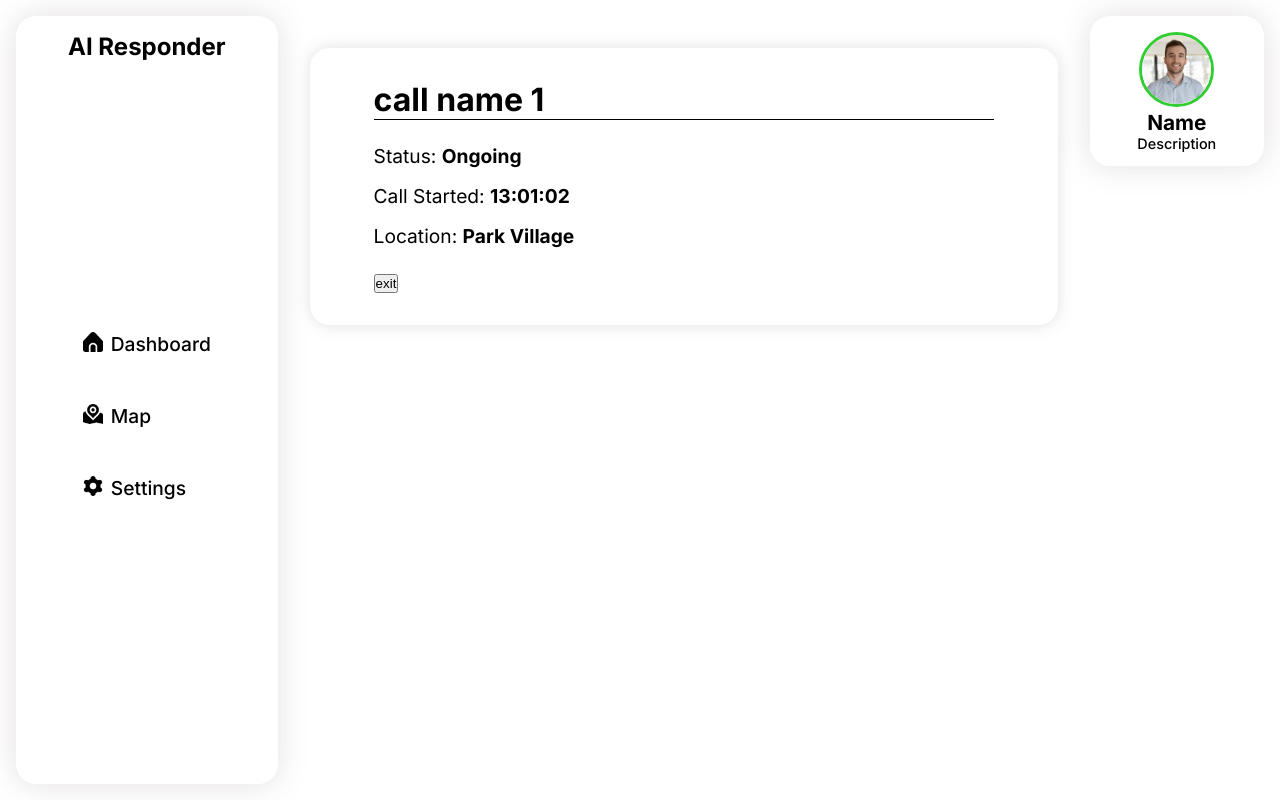
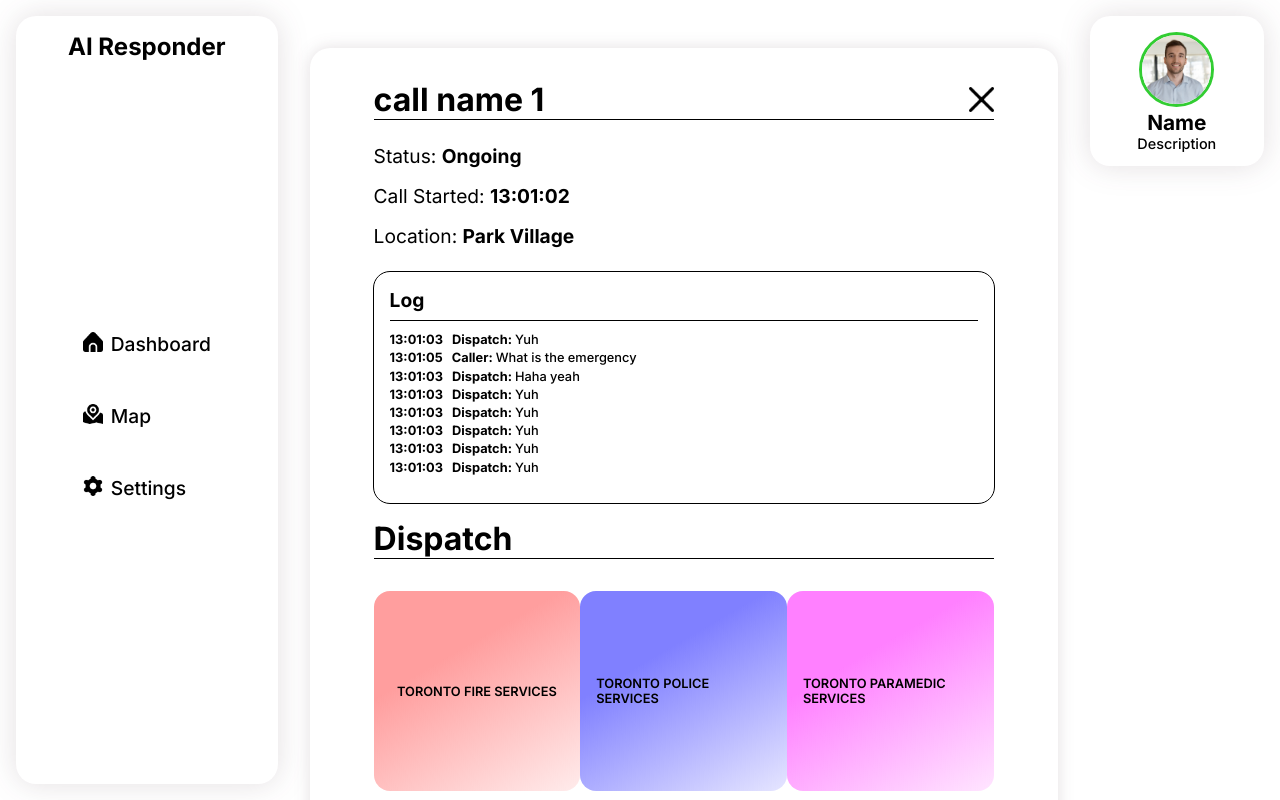
Before and after one commit to lucasliao0403/ai-responder, a Next.js app: page / in a window 1280 px wide. Both pictures are taken after a click on the element 392 px from the left and 132 px from the top of the page. Built offline with nearby package versions, Linux system fonts and the light colour scheme.

Commit message:
added log and dispatch to expanded card

```diff
--- /dev/null
+++ b/pages/constants.js
@@ -0,0 +1,65 @@
+export const calls = [ // TEMPORARY: ADD IN CALLS LATER
+    {
+        name: "call name 1", // what to do with call name? is this necessary?
+        status: "Ongoing",
+        time: "13:01:02",
+        location: "Park Village",
+        id: "test",
+        log: [
+        {
+            time: "13:01:03",
+            speaker: "Dispatch",
+            text: "Yuh"
+        },
+        {
+            time: "13:01:05",
+            speaker: "Caller",
+            text: "What is the emergency"
+        },
+
+        {
+            time: "13:01:03",
+            speaker: "Dispatch",
+            text: "Haha yeah"
+        },
+        { time: "13:01:03", speaker: "Dispatch", text: "Yuh"},
+        { time: "13:01:03", speaker: "Dispatch", text: "Yuh"},
+        { time: "13:01:03", speaker: "Dispatch", text: "Yuh"},
+        { time: "13:01:03", speaker: "Dispatch", text: "Yuh"},
+        { time: "13:01:03", speaker: "Dispatch", text: "Yuh"},
+        { time: "13:01:03", speaker: "Dispatch", text: "Yuh"},
+        { time: "13:01:03", speaker: "Dispatch", text: "Yuh"},
+        { time: "13:01:03", speaker: "Dispatch", text: "Yuh"},
+        { time: "13:01:03", speaker: "Dispatch", text: "Yuh"},
+        { time: "13:01:03", speaker: "Dispatch", text: "Yuh"},
+        { time: "13:01:03", speaker: "Dispatch", text: "Yuh"},
+        { time: "13:01:03", speaker: "Dispatch", text: "Yuh"},
+        { time: "13:01:03", speaker: "Dispatch", text: "Yuh"},
+        ],
+    },
+    {
+        name: "call name 2",
+        status: "Completed",
+        time: "15:02:35",
+        location: "Ya Muthas House",
+        id: "9b1deb4d-3b7d-4bad-9bdd-2b0d7b3dcb6d",
+        log: [
+            {
+                time: "13:01:03",
+                speaker: "Dispatch",
+                text: "beep beep"
+            },
+            {
+                time: "13:01:05",
+                speaker: "Caller",
+                text: "What is the emergency?"
+            },
+
+            {
+                time: "13:01:03",
+                speaker: "Dispatch",
+                text: "Haha yeah beep beep"
+            },
+            ],
+    },
+]
--- a/pages/index.js
+++ b/pages/index.js
@@ -4,26 +4,13 @@
 import styles from '@/styles/Home.module.css'
 import { useState } from 'react'
 import { motion } from "framer-motion"
+import {calls} from './constants.js'
 
 
 const inter = Inter({ subsets: ['latin'] })
 
-let calls = [ // TEMPORARY: ADD IN CALLS LATER
-    {
-        name: "call name 1", // what to do with call name? is this necessary?
-        status: "Ongoing",
-        time: "13:01:02",
-        location: "Park Village",
-        id: "test"
-    },
-    {
-        name: "call name 2",
-        status: "Completed",
-        time: "15:02:35",
-        location: "Ya Muthas House",
-        id: "9b1deb4d-3b7d-4bad-9bdd-2b0d7b3dcb6d"
-    },
-]
+
+
 
 export default function Home() {
 
@@ -57,12 +44,22 @@
                         setCardActive(call.id)
                     }
                 }}>
+                    { cardActive==call.id ?
 
-                    { cardActive==call.id ?
+
 
                     <div> {/* fullscreen */}
                         <div className={styles.header}>
+                            <div className={styles.titlewrapper}>
                             <h1 className={styles.titleactive}> {call.name} </h1>
+                            <motion.img
+
+                                className={styles.exit}
+                                onClick={() => setCardActive("")}
+                                src={"/cross.png"}
+                                whileHover={{ scale: 1.1, rotate: -90 }}
+                                whileTap={{ scale: 0 }}/>
+                            </div>
                             <div className={styles.line}/>
                         </div>
                         <div className={styles.bodyactive}>
@@ -70,8 +67,27 @@
                             <p> Call Started: <span>{call.time}</span></p>
                             <p> Location: <span>{call.location}</span></p>
                         </div>
-                        <button onClick={() => setCardActive("")}> exit </button>
+                        <div className={styles.log}>
+                            <h2> Log </h2>
+                            <div className={styles.line}/>
+                            <div className={styles.logbody}>
+                                {call.log.map( (log) => (
+                                    <p> {log.time} &nbsp; {log.speaker}: <span>{log.text}</span> </p>
+                                ))}
+                            </div>
+
+                        </div>
+                        <h1 className={styles.dispatchtitle}> Dispatch </h1>
+                        <div className={styles.line}/>
+
+                        <div className={styles.dispatch}>
+                            <motion.div className={`${styles.dispatchicon} ${styles.icon1}`} whileHover={{ scale: 1.1, }}> <p>TORONTO FIRE SERVICES</p> </motion.div>
+                            <motion.div className={`${styles.dispatchicon} ${styles.icon2}`} whileHover={{ scale: 1.1, }}> <p>TORONTO POLICE SERVICES</p> </motion.div>
+                            <motion.div className={`${styles.dispatchicon} ${styles.icon3}`} whileHover={{ scale: 1.1, }}> <p>TORONTO PARAMEDIC SERVICES</p> </motion.div>
+                        </div>
                     </div>
+
+
 
                     : <div> {/* card not fullscreen */}
                         <h2> {call.name} </h2>
--- a/styles/Home.module.css
+++ b/styles/Home.module.css
@@ -38,6 +38,10 @@
     padding: 1rem;
     border-radius: 20px;
     width: auto;
+    /* -webkit-transition: all 1s linear;
+    -moz-transition: all 1s linear;
+    -o-transition: all 1s linear;
+    transition: all 1s linear; */
 }
 
 .card:hover {
@@ -63,6 +67,10 @@
     /* card is fullscreen */
     width: 100%;
     padding: 2rem 4rem;
+    /* -webkit-transition: all 1s linear;
+    -moz-transition: all 1s linear;
+    -o-transition: all 1s linear;
+    transition: all 1s linear; */
 }
 
 .cardactive:hover {
@@ -71,8 +79,22 @@
     outline: none;
 }
 
+.titlewrapper {
+    width: 100%;
+    display: flex;
+    flex-direction: row;
+    align-items: center;
+    justify-content: space-between;
+}
+
+.exit {
+    width: 25px;
+    height: 25px;
+}
+
 .bodyactive {
     margin: 1rem 0;
+
 }
 
 .bodyactive h1 {
@@ -83,3 +105,59 @@
     font-size: 1.2rem;
     padding: .5rem 0;
 }
+
+.log {
+    width: 100%;
+    /* background-color: green; */
+    padding: 1rem;
+    outline: black solid 1px;
+    border-radius: 1rem;
+    margin-bottom: 1rem;
+}
+
+.logbody {
+    margin: .5rem 0;
+
+    max-height: 150px;
+    overflow-y: scroll;
+}
+
+.logbody p{
+    margin: .2rem 0;
+    font-weight: 700;
+}
+
+.logbody p span {
+    font-weight: 500;
+}
+
+.dispatch {
+    display: flex;
+    flex-direction: row;
+    justify-content: space-between;
+    margin: 2rem 0;
+}
+
+.dispatchicon {
+    display: flex;
+    width: 300px;
+    height: 200px;
+    /* text-align: center; */
+    justify-content: center;
+    align-items: center;
+    padding: 1rem;
+    font-weight: 600;
+    border-radius: 1rem;
+}
+
+.icon1 {
+    background: linear-gradient(150deg, rgba(255,158,158,1) 34%, rgba(255,158,158,0.2) 100%);
+}
+
+.icon2 {
+    background: linear-gradient(150deg, rgba(128,128,255,1) 34%, rgba(128,128,255,0.2) 100%);
+}
+
+.icon3 {
+    background: linear-gradient(150deg, rgba(255,128,255,1) 34%, rgba(255,128,255,0.2) 100%);
+}
--- a/styles/globals.css
+++ b/styles/globals.css
@@ -10,7 +10,28 @@
     --dropdefault: drop-shadow(0 0 15px rgba(var(--darkpurple), .15));
     --droplight: drop-shadow(0 0 8px rgba(var(--darkpurple), .15));
 
-    font-family: 'Inter'
+    font-family: 'Inter';
+    /* width */
+    ::-webkit-scrollbar {
+    width: 10px;
+    }
+
+    /* Track */
+    ::-webkit-scrollbar-track {
+        border-radius: 1rem;
+        /* outline: 1px solid rgba(255, 255, 255, .5); */
+    }
+
+    /* Handle */
+    ::-webkit-scrollbar-thumb {
+        border-radius: 1rem;
+        background: rgba(var(--darkpurple), .8);
+    }
+
+    /* Handle on hover */
+    ::-webkit-scrollbar-thumb:hover {
+        background: #555;
+    }
 }
 
 
```
